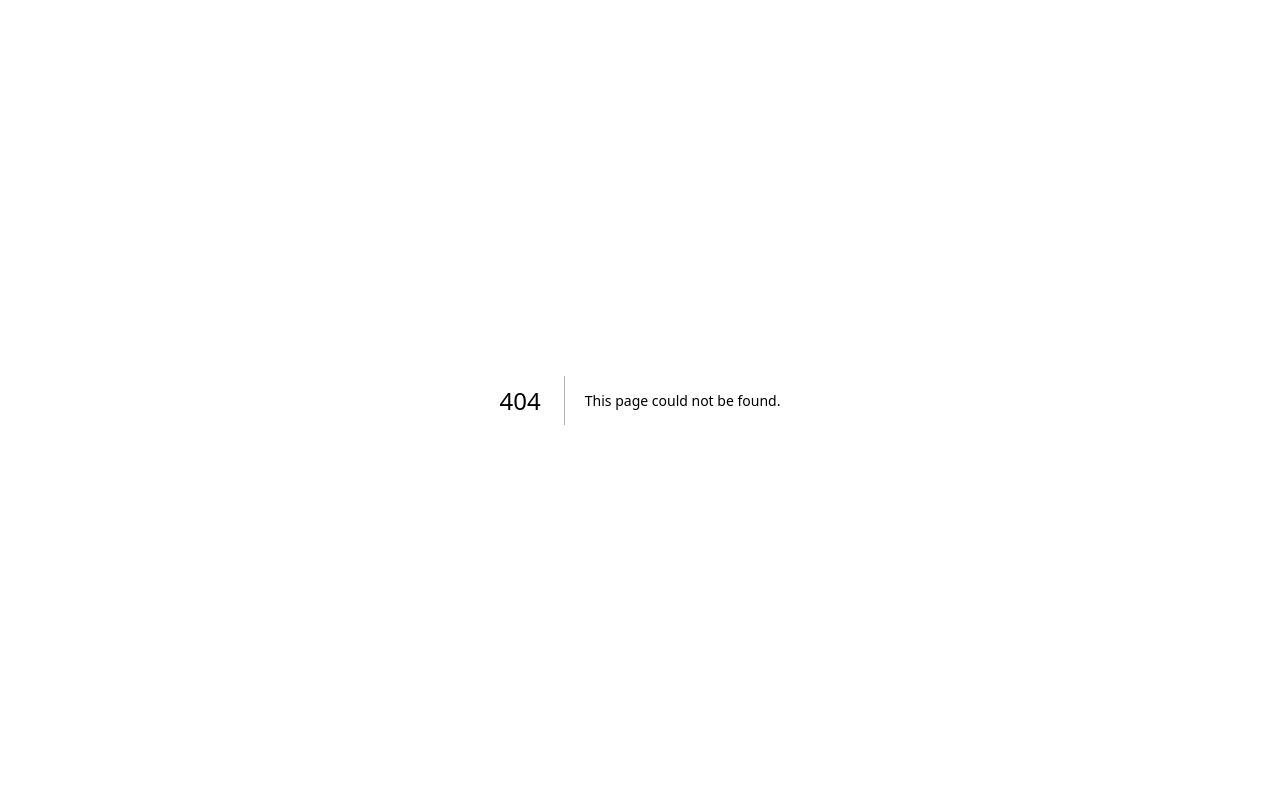
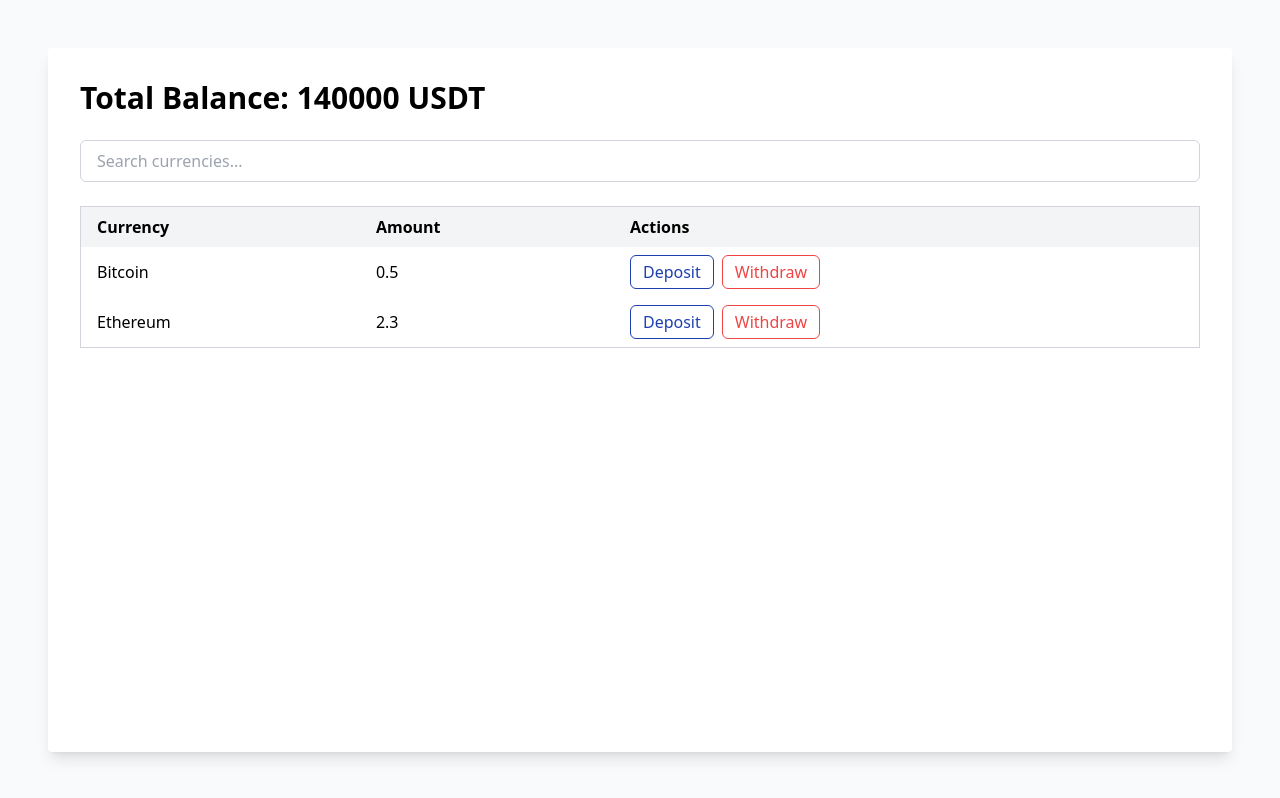
Before and after one commit to hollaex/frontend-sample, a Next.js app in the folder hollaex-next-demo/: page /balance in a window 1280 px wide. Before the commit this address had no page. Built offline with nearby package versions, Linux system fonts and the light colour scheme.

Commit message:
New: add Balance & Deposit page

```diff
--- /dev/null
+++ b/hollaex-next-demo/pages/balance.js
@@ -0,0 +1,62 @@
+import React from "react";
+import Link from "next/link";
+
+const BalancePage = () => {
+  // Dummy data for currencies
+  const currencies = [
+    { id: 1, name: "Bitcoin", amount: 0.5 },
+    { id: 2, name: "Ethereum", amount: 2.3 },
+    // Add more currencies as needed
+  ];
+
+  // Calculate total balance in USDT
+  const totalBalanceUSDT = currencies.reduce((total, currency) => {
+    // Dummy conversion rate from currency to USDT
+    const conversionRate = 50000; // Example conversion rate
+    return total + currency.amount * conversionRate;
+  }, 0);
+
+  return (
+    <div className="flex justify-center p-12 h-screen text-black bg-gray-50">
+      <div className="w-full p-8 bg-white rounded shadow-lg">
+        <h1 className="text-3xl font-bold mb-6">
+          Total Balance: {totalBalanceUSDT} USDT
+        </h1>
+        <input
+          className="w-full px-4 py-2 mb-6 border border-gray-300 rounded-md"
+          type="text"
+          placeholder="Search currencies..."
+        />
+        <table className="w-full border border-gray-300 rounded-md">
+          <thead>
+            <tr>
+              <th className="py-2 px-4 bg-gray-100 text-left">Currency</th>
+              <th className="py-2 px-4 bg-gray-100 text-left">Amount</th>
+              <th className="py-2 px-4 bg-gray-100 text-left">Actions</th>
+            </tr>
+          </thead>
+          <tbody>
+            {currencies.map((currency) => (
+              <tr key={currency.id}>
+                <td className="py-2 px-4">{currency.name}</td>
+                <td className="py-2 px-4">{currency.amount}</td>
+                <td className="py-2 px-4">
+                  <Link href="/deposit" className="text-blue-500 cursor-pointer">
+                    <button className="px-3 py-1 mr-2 border border-blue-800 text-blue-800 rounded-md cursor-pointer">
+                      Deposit
+                    </button>
+                  </Link>
+                  <button className="px-3 py-1 border border-red-500 text-red-500 rounded-md">
+                    Withdraw
+                  </button>
+                </td>
+              </tr>
+            ))}
+          </tbody>
+        </table>
+      </div>
+    </div>
+  );
+};
+
+export default BalancePage;
--- /dev/null
+++ b/hollaex-next-demo/pages/deposit.js
@@ -0,0 +1,43 @@
+import React from 'react';
+
+const DepositPage = () => {
+    // Dummy data for coin details
+    const coinDetails = {
+        name: 'Bitcoin',
+        totalBalance: 10.5,
+        availableBalance: 5.5,
+        networks: ['BTC', 'ETH', 'BSC', 'SOL'], // Example list of networks
+    };
+
+    const handleHelpClick = () => {
+        // Logic to handle Help link click
+        // Open modal or navigate to help page
+    };
+
+    return (
+        <div className="flex justify-center p-12 h-screen bg-gray-50 text-black">
+            <div className="w-full max-w-screen-lg p-8 bg-white rounded shadow-lg">
+                <div className="flex justify-between items-center mb-6">
+                    <h1 className="text-3xl font-bold">{coinDetails.name} Deposit</h1>
+                    <button onClick={handleHelpClick} className="text-blue-500">Need Help?</button>
+                </div>
+                <p className="mb-4">Total Balance: {coinDetails.totalBalance}</p>
+                <p className="mb-4">Available Balance: {coinDetails.availableBalance}</p>
+                <div className="mb-6">
+                    <label className="block mb-2">Select Network:</label>
+                    <select className="w-full px-4 py-2 border border-gray-300 rounded-md">
+                        {coinDetails.networks.map(network => (
+                            <option key={network} value={network}>{network}</option>
+                        ))}
+                    </select>
+                </div>
+                <div className="flex justify-between">
+                    <button className="px-4 py-2 bg-blue-500 text-white rounded-md">Deposit</button>
+                    <a href="/balance" className="text-blue-500">Back to Wallet</a>
+                </div>
+            </div>
+        </div>
+    );
+};
+
+export default DepositPage;
--- a/hollaex-next-demo/pages/login.js
+++ b/hollaex-next-demo/pages/login.js
@@ -1,17 +1,33 @@
 import Logo from "@/components/logo";
+import axios from "axios";
 import Link from "next/link";
 
 const Login = () => {
+  // const [userEmail, setUserEmail] = useState()
+  const handleLogin = () => {
+    axios
+      .post("https://api.sandbox.hollaex.com/v2/login", {
+        email: "purab.shah93@gmail.com",
+        password: "Purab@123",
+        captcha:
+          "03AFcWeA6Cg-h6Cwb0vxLg8f7YZkDTbu1sK36N4mY1rzFC7fhHNgbc_zuRNNXVdICEK4N00R80s-gHAO1Hrr1FQNFEXS3RXWy23PCrCf2farZooIKtDkBgetm4UmB1ItKWll4csM5zliRo1ZAF2dzSR-BWIW2aoAnxbN_npH5u8CfSQxnUWvN18E8UX1tAqS4-_vweOzWvzYHqAyC_RU8plH_8szai6Z_Jtvs2LngoTlNYryJpFQvUkhcpyIm3A7-8PDIr9zm3A3FGboGITk40pmlYiEWPXUCltAtEmkl0tOMSfBGlMDXs7VzMBfRzD_DsuBhHNFZ7oOgrhqIpteh0VD4cz_Dtom-VWXX8TTo0bWe9MHc7Bt-nsxE3Ftf8dfiZNU18isa1a0MAyI1udqK34EFEayZq4bpvSPA7WWfJXUj8rq7qNZzPOSiAkgJcaK3KwtUrxT8I7vxwLKSPKafIA_Svda8DB7Baky3IN1N5W0HQwix1DG2GkteqqM_FqTbsj39L27U7jy2cJJd0RofVBdaSsKIAWSmG7OJjIh7QK4Vfv0QBSghmMg-qiaK55ht8kQqo6MrVfXI-siLKxnxNrROHqlZTHIS7gW8-s-aKoTokMdqQev_xIXy7WDtiFi4Mquc9rdQuRNtWNISG-JXGIpW0NREG1qrBxQ",
+      })
+      .then((res) => {
+        console.log("LOGIN OP", res.data.token);
+      })
+      .catch((err) => console.log(err));
+  };
+
   return (
     <div className="min-h-screen flex items-center justify-center bg-gray-50 py-12 px-4 sm:px-6 lg:px-8">
       <div className="max-w-md w-full space-y-8">
         <div>
-            <Logo />
+          <Logo />
           <h2 className="mt-6 text-center text-3xl font-extrabold text-gray-900">
             Sign in to your account
           </h2>
         </div>
-        <form className="mt-8 space-y-6" action="#" method="POST">
+        <div className="mt-8 space-y-6">
           <input type="hidden" name="remember" value="true" />
           <div className="rounded-md shadow-sm -space-y-px">
             <div>
@@ -74,11 +90,12 @@ const Login = () => {
             <button
               type="submit"
               className="group relative w-full flex justify-center py-2 px-4 border border-transparent text-sm font-medium rounded-md text-white bg-indigo-600 hover:bg-indigo-700 focus:outline-none focus:ring-2 focus:ring-offset-2 focus:ring-indigo-500"
+              onClick={handleLogin}
             >
               Sign in
             </button>
           </div>
-        </form>
+        </div>
 
         <div className="text-sm text-center">
           <p className="font-medium text-gray-900">
--- a/hollaex-next-demo/pages/signup.js
+++ b/hollaex-next-demo/pages/signup.js
@@ -1,12 +1,12 @@
-// pages/signup.js
-
 import Link from "next/link";
+import Logo from "@/components/logo";
 
 const Signup = () => {
   return (
     <div className="min-h-screen flex items-center justify-center bg-gray-50 py-12 px-4 sm:px-6 lg:px-8">
       <div className="max-w-md w-full space-y-8">
         <div>
+          <Logo />
           <h2 className="mt-6 text-center text-3xl font-extrabold text-gray-900">
             Create your account
           </h2>
```
Also changed, not shown: hollaex-next-demo/package.json (+6 -5 lines), 1 other file (tests, documents, lock files or other folders).
